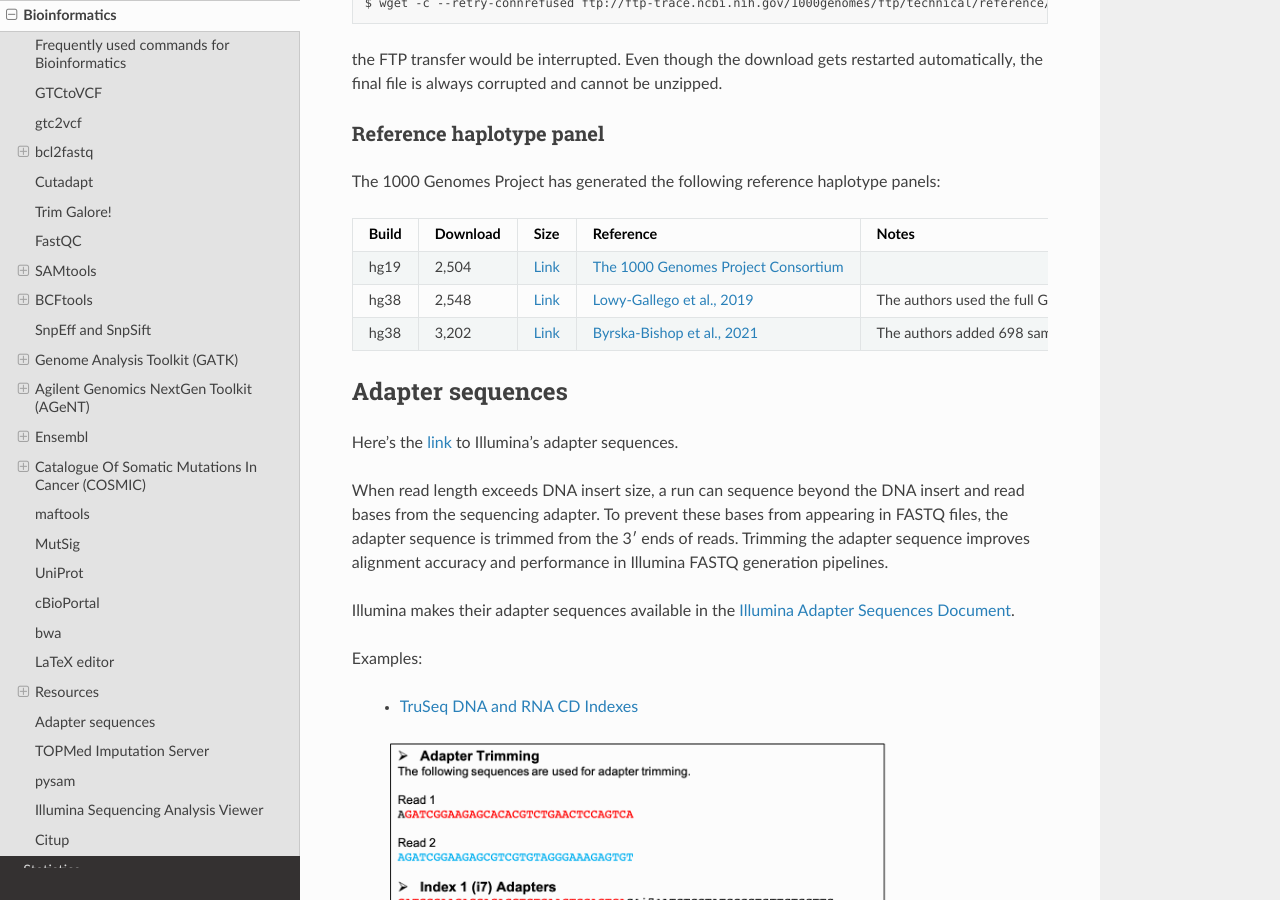
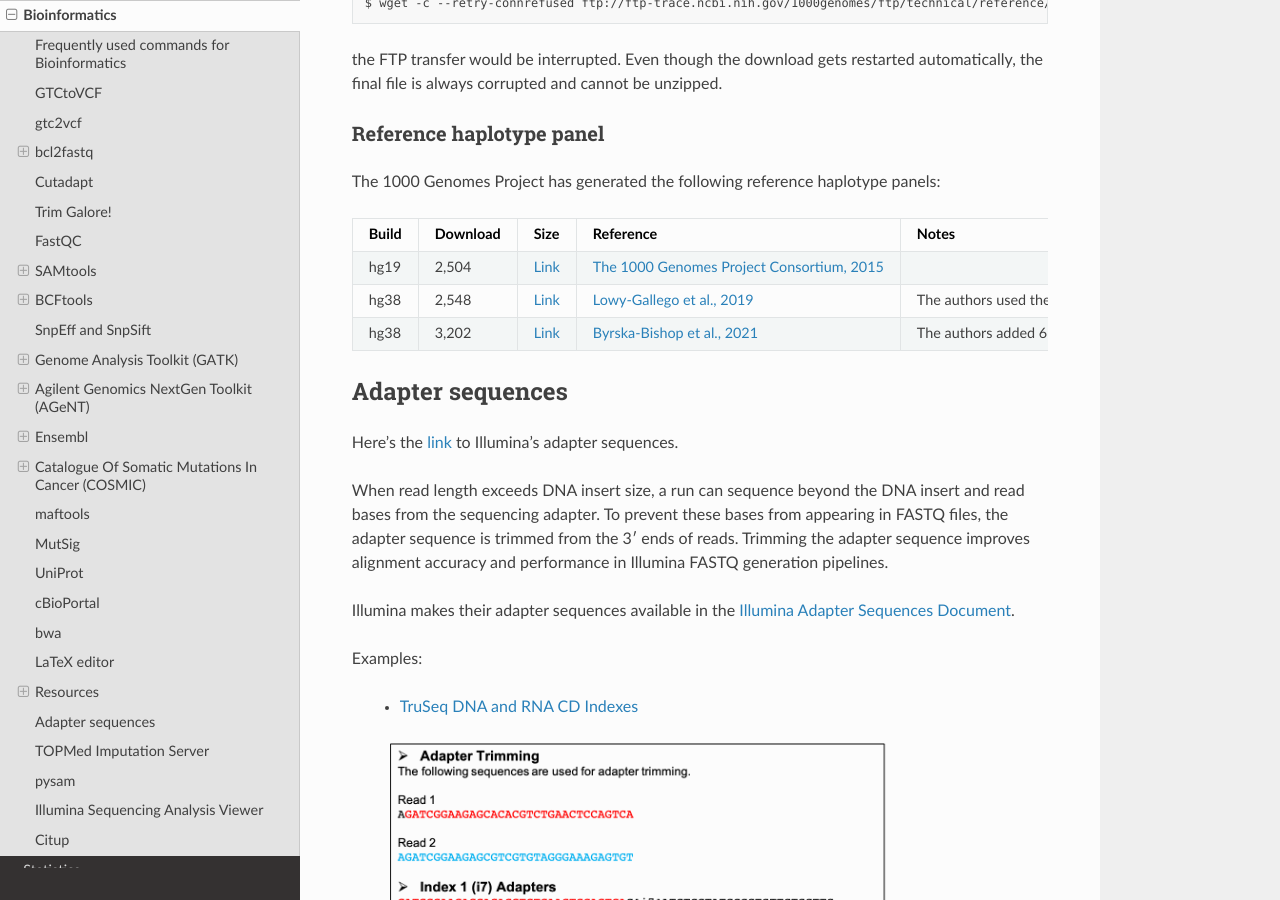
Before and after one commit to sbslee/notes, a Sphinx documentation site: the page built from docs/bioinformatics.rst, in a window 1280 px wide and 900 px high, scrolled down 16082 px. Built offline with Sphinx 7.4.7 and the Read the Docs theme 2.0.0, drawn with Linux system fonts in a browser that asks for light colours.

Commit message:
Update bioinformatics.rst

```diff
--- a/docs/bioinformatics.rst
+++ b/docs/bioinformatics.rst
@@ -780,7 +780,7 @@ The 1000 Genomes Project has generated the following reference haplotype panels:
    * - hg19
      - 2,504
      - `Link <ftp://ftp.1000genomes.ebi.ac.uk/vol1/ftp/release/20130502>`__
-     - `The 1000 Genomes Project Consortium <https://www.nature.com/articles/nature15393>`__
+     - `The 1000 Genomes Project Consortium, 2015 <https://www.nature.com/articles/nature15393>`__
      -
    * - hg38
      - 2,548
```
